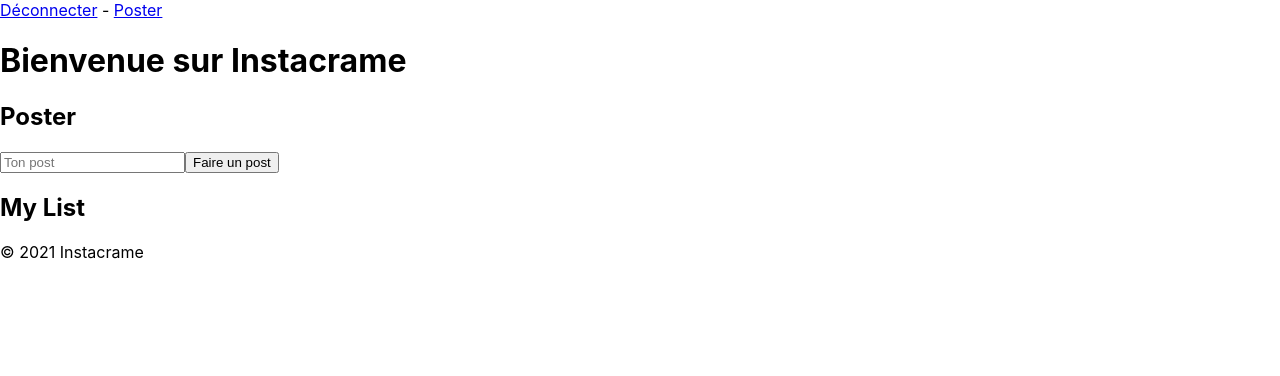
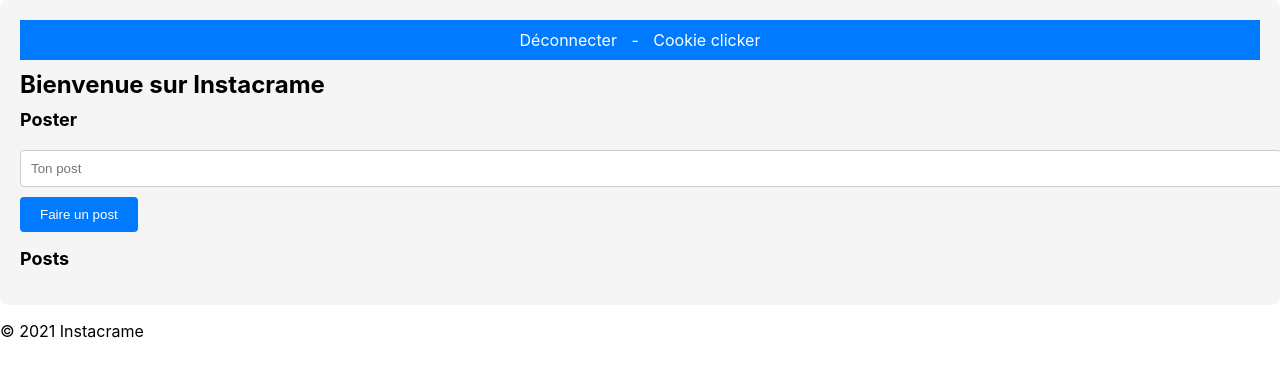
Before and after one commit to LuluxClient/instacrame, a React (Create React App) app: page /feed in a window 1280 px wide. Shown: the top 376 px of the page. Built offline with nearby package versions, Linux system fonts and the light colour scheme.

Commit message:
Add navbar style and started cookie clicker

```diff
--- a/src/components/Navbar.jsx
+++ b/src/components/Navbar.jsx
@@ -1,12 +1,12 @@
+import React from "react";
 import { Link } from "react-router-dom";
 
 const Navbar = () => {
-
   return (
     <nav>
       <Link to={"/"}>Déconnecter</Link>
       {" - "}
-      <Link to={"/post"}>Poster</Link>
+      <Link to={"/post"}>Cookie clicker</Link>
     </nav>
   );
 };
--- a/src/components/PostList.jsx
+++ b/src/components/PostList.jsx
@@ -2,7 +2,7 @@ const PostList = ({ posts }) => {
 
   return (
     <div>
-      <h2 className="special-title">My List</h2>
+      <h2 className="special-title">Posts</h2>
       <ul>
         {posts.map((post, key) => (
           <li key={key}>
--- a/src/pages/Feed.jsx
+++ b/src/pages/Feed.jsx
@@ -6,7 +6,6 @@ import { userAtom } from "../utils/globalState";
 import Navbar from "../components/Navbar";
 import PostList from "../components/PostList";
 import Like from "../components/Like";
-
 
 const Feed = () => {
   const [postName, setPostName] = useState("");
@@ -44,9 +43,9 @@ const Feed = () => {
   };
 
   return (
-    <div>
-        <Navbar />
-        <h1>Bienvenue sur Instacrame {user.name}</h1>
+    <div className="feed-container">
+      <Navbar />
+      <h1 className="welcome-text">Bienvenue sur Instacrame {user.name}</h1>
       <h2>Poster</h2>
       <input
         value={postName}
@@ -61,11 +60,15 @@ const Feed = () => {
       )}
       <ul>
         {posts.map((post) => (
-          <li key={post.id}>
-            {post.name}
-            <Like />
-            <button onClick={() => handleEdit(post)}>Editer</button>
-            <button onClick={() => handleDelete(post.id)}>Supprimer</button>
+          <li key={post.id} className="post-item">
+            <div className="post-content">
+              <p>{post.name}</p>
+              <Like />
+            </div>
+            <div className="post-buttons">
+              <button onClick={() => handleEdit(post)}>Editer</button>
+              <button onClick={() => handleDelete(post.id)}>Supprimer</button>
+            </div>
           </li>
         ))}
       </ul>
--- a/src/styles/index.css
+++ b/src/styles/index.css
@@ -3,3 +3,79 @@
     color: '#fff';
     padding: '1rem'
 }
+
+/* Feed.css */
+
+.feed-container {
+    background-color: #f5f5f5;
+    padding: 20px;
+    border-radius: 8px;
+  }
+
+  .welcome-text {
+    font-size: 24px;
+    margin: 10px 0;
+  }
+
+  h2 {
+    font-size: 18px;
+    margin: 10px 0;
+  }
+
+  input {
+    width: 100%;
+    padding: 10px;
+    border: 1px solid #ccc;
+    border-radius: 4px;
+    margin: 10px 0;
+  }
+
+  button {
+    background-color: #007bff;
+    color: #fff;
+    border: none;
+    border-radius: 4px;
+    padding: 10px 20px;
+    margin-right: 10px;
+    cursor: pointer;
+  }
+
+  ul {
+    list-style: none;
+    padding: 0;
+  }
+
+  .post-item {
+    background-color: #fff;
+    border: 1px solid #ccc;
+    border-radius: 8px;
+    padding: 10px;
+    margin: 10px 0;
+    display: flex;
+    justify-content: space-between;
+  }
+
+  .post-content {
+    flex: 1;
+  }
+
+  .post-buttons {
+    display: flex;
+    align-items: center;
+  }
+
+/* Navbar.css */
+
+nav {
+    background-color: #007bff;
+    color: #fff;
+    padding: 10px 0;
+    text-align: center;
+  }
+
+  nav a {
+    text-decoration: none;
+    color: #fff;
+    margin: 0 10px;
+    font-size: 16px;
+  }
```
